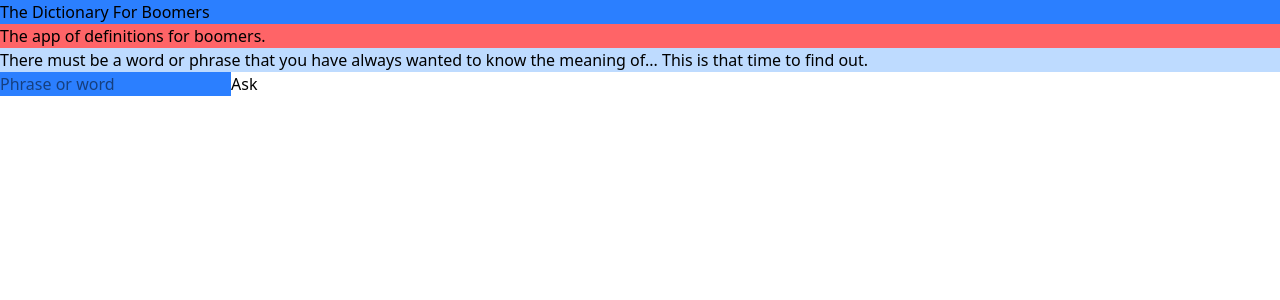
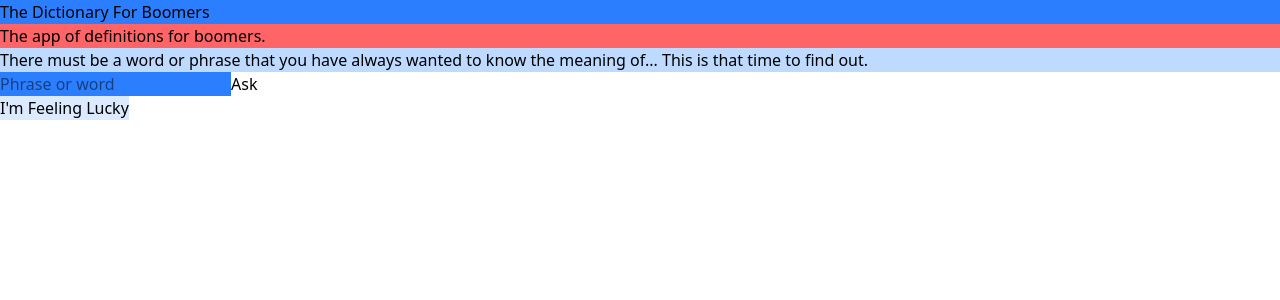
Before and after one commit to josephhelmore/Dictionary-app, a React (Vite) app in the folder Dictionary-app/: page / in a window 1280 px wide. Shown: the top 300 px of the page. Built offline with nearby package versions, Linux system fonts and the light colour scheme.

Commit message:
added im feeling lucky button

```diff
--- a/Dictionary-app/src/Components/SubmitForm.tsx
+++ b/Dictionary-app/src/Components/SubmitForm.tsx
@@ -1,5 +1,5 @@
 import { useState } from "react";
-import fetchQuery from "../utils/FetchDefs";
+import {fetchQuery, fetchRandom} from "../utils/FetchDefs";
 
 
 
@@ -18,6 +18,7 @@ export const SubmitForm = ({setNewData}: SubmitFormProps) => {
 
 
 
+
   return (
     <>
       <form onSubmit={onSubmit}>
@@ -32,6 +33,16 @@ export const SubmitForm = ({setNewData}: SubmitFormProps) => {
           Ask
         </button>
       </form>
+<button
+  type="button"
+  onClick={async () => {
+    const data = await fetchRandom();
+    setNewData(data.data);
+  }}
+  className="bg-blue-100"
+>
+  I'm Feeling Lucky
+</button>
     </>
   );
 };
--- a/Dictionary-app/src/utils/FetchDefs.ts
+++ b/Dictionary-app/src/utils/FetchDefs.ts
@@ -1,4 +1,4 @@
-const fetchQuery = async (query: String) => {
+export const fetchQuery = async (query: String) => {
   const response = await fetch(
     `https://unofficialurbandictionaryapi.com/api/search?term=${query}&`
   );
@@ -6,4 +6,10 @@ const fetchQuery = async (query: String) => {
   return data;
 };
 
-export default fetchQuery;
+
+
+export const fetchRandom = async () =>{
+    const response = await fetch(`https://unofficialurbandictionaryapi.com/api/random`);
+    const data = await response.json();
+    return data;
+}
```
